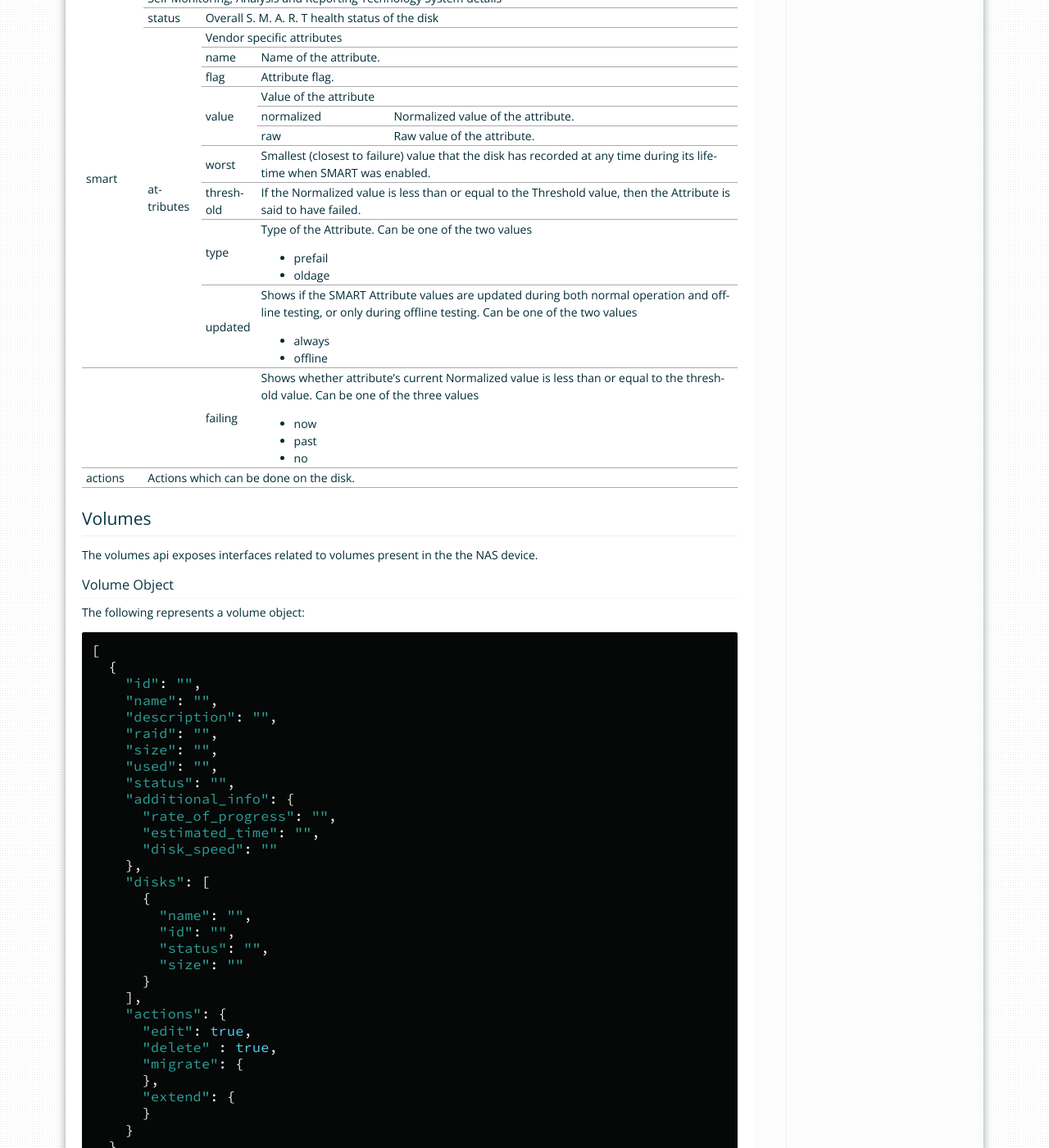
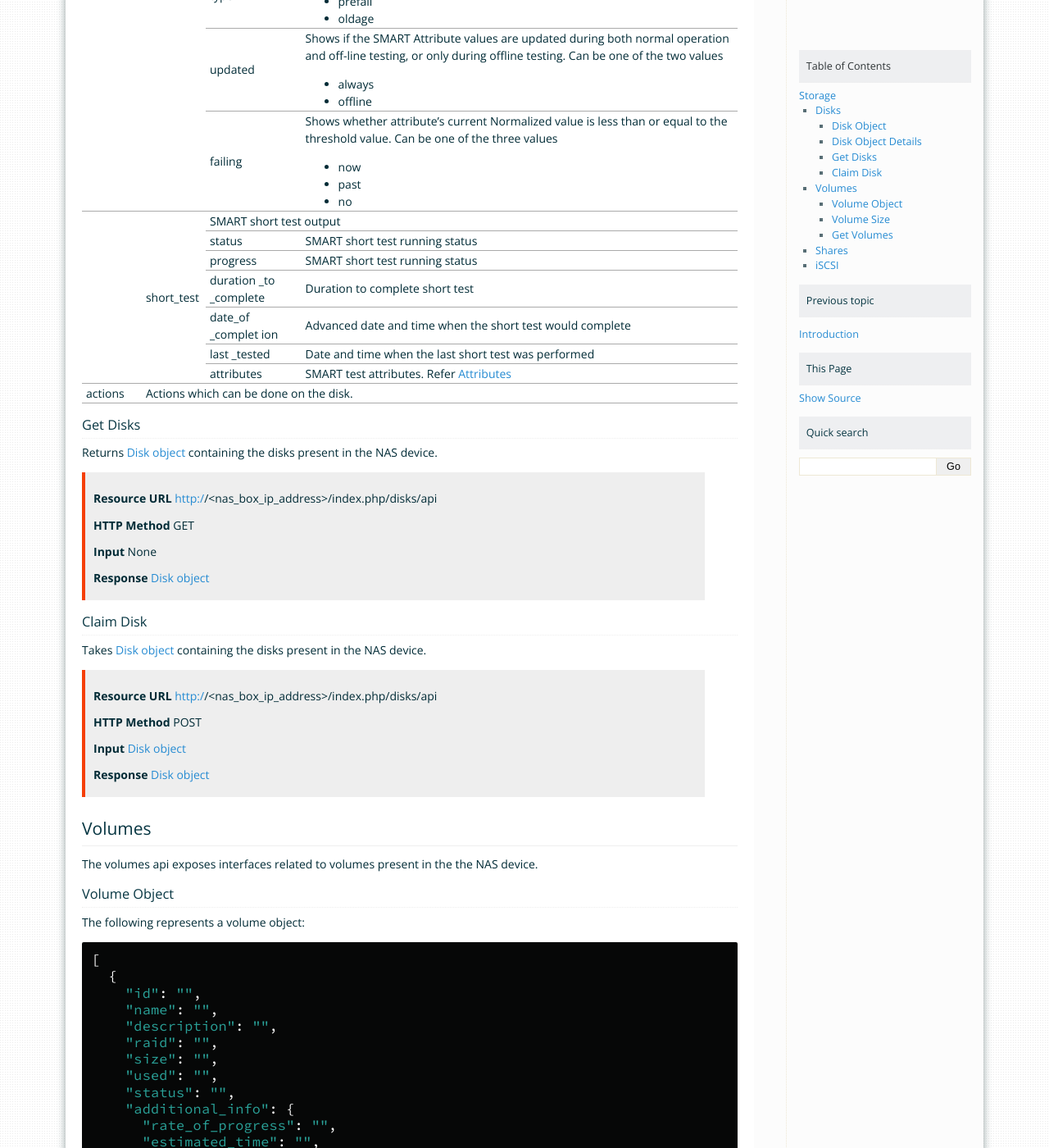
Before and after one commit to sputhiyillam/cavium-nas-ui, a Sphinx documentation site: the page built from docs/source/storage.rst, in a window 1280 px wide and 1400 px high, scrolled down 5203 px. Shown: the whole window at 82% size. Built offline with Sphinx 7.4.7, drawn with Linux system fonts in a browser that asks for light colours; some of the changed text lies outside the part shown.

Commit message:
Update disks api documentation.

```diff
--- a/docs/source/_theme/solar/static/solar.css
+++ b/docs/source/_theme/solar/static/solar.css
@@ -26,6 +26,7 @@ div.document {
     background-color: #fcfcfc;
     text-align: left;
     background-repeat: repeat-x;
+    min-height: 1000px;
 }
 
 div.bodywrapper {
@@ -80,6 +81,8 @@ div.related ul li a:hover {
 
 div.sphinxsidebarwrapper {
     padding: 0;
+    position: fixed;
+    width: 210px;
 }
 
 div.sphinxsidebar {
--- a/docs/source/storage.rst
+++ b/docs/source/storage.rst
@@ -41,7 +41,7 @@ The following is a generic storage api::
             "short_test": {
               "status": "",
               "progress": "",
-              "time_to_complete": "",
+              "duration_to_complete": "",
               "date_of_completion": "",
               "last_tested": "",
               "attributes": [
@@ -173,7 +173,7 @@ The following represents a disk object::
           "short_test": {
             "status": "",
             "progress": "",
-            "time_to_complete": "",
+            "duration_to_complete": "",
             "date_of_completion": "",
             "last_tested": "",
             "attributes": [
@@ -203,6 +203,9 @@ The following represents a disk object::
 .. note::
       By default all values are strings. If the value is an array or boolean,
       it would be mentioned.
+
+Disk Object Details
+--------------------
 
 +----------------+----------------------------------------------------------+
 | Name           | Value                                                    |
@@ -354,9 +362,61 @@ The following represents a disk object::
 |                |            |           | - no                            |
 |                |            |           |                                 |
 +----------------+------------+-----------+---------------------------------+
+|                | short_test | SMART short test output                     |
+|                |            |                                             |
+|                |            +-----------+---------------------------------+
+|                |            | status    | SMART short test running status |
+|                |            |           |                                 |
+|                |            +-----------+---------------------------------+
+|                |            | progress  | SMART short test running status |
+|                |            |           |                                 |
+|                |            +-----------+---------------------------------+
+|                |            | duration  |                                 |
+|                |            | _to       | Duration to complete short test |
+|                |            | _complete |                                 |
+|                |            |           |                                 |
+|                |            +-----------+---------------------------------+
+|                |            | date_of   | Advanced date and time when the |
+|                |            | _complet  | short test would complete       |
+|                |            | ion       |                                 |
+|                |            |           |                                 |
+|                |            +-----------+---------------------------------+
+|                |            | last      | Date and time when the last     |
+|                |            | _tested   | short test was performed        |
+|                |            |           |                                 |
+|                |            +-----------+---------------------------------+
+|                |            | attributes| SMART test attributes. Refer    |
+|                |            |           | `Attributes <#attr>`_           |
++----------------+------------+-----------+---------------------------------+
 | actions        | Actions which can be done on the disk.                   |
 |                |                                                          |
 +----------------+----------------------------------------------------------+
+
+Get Disks
+----------
+Returns `Disk object <#disk-object-label>`_ containing the disks present
+in the NAS device.
+
+    **Resource URL** http://<nas_box_ip_address>/index.php/disks/api
+
+    **HTTP Method** GET
+
+    **Input** None
+
+    **Response** `Disk object <#disk-object-label>`_
+
+Claim Disk
+----------
+Takes `Disk object <#disk-object-label>`_ containing the disks present
+in the NAS device.
+
+    **Resource URL** http://<nas_box_ip_address>/index.php/disks/api
+
+    **HTTP Method** POST
+
+    **Input** `Disk object <#disk-object-label>`_
+
+    **Response** `Disk object <#disk-object-label>`_
 
 .. _volumes-label:
 
```
Also changed, not shown: other parts of docs/source/storage.rst (+11 -4 lines).
